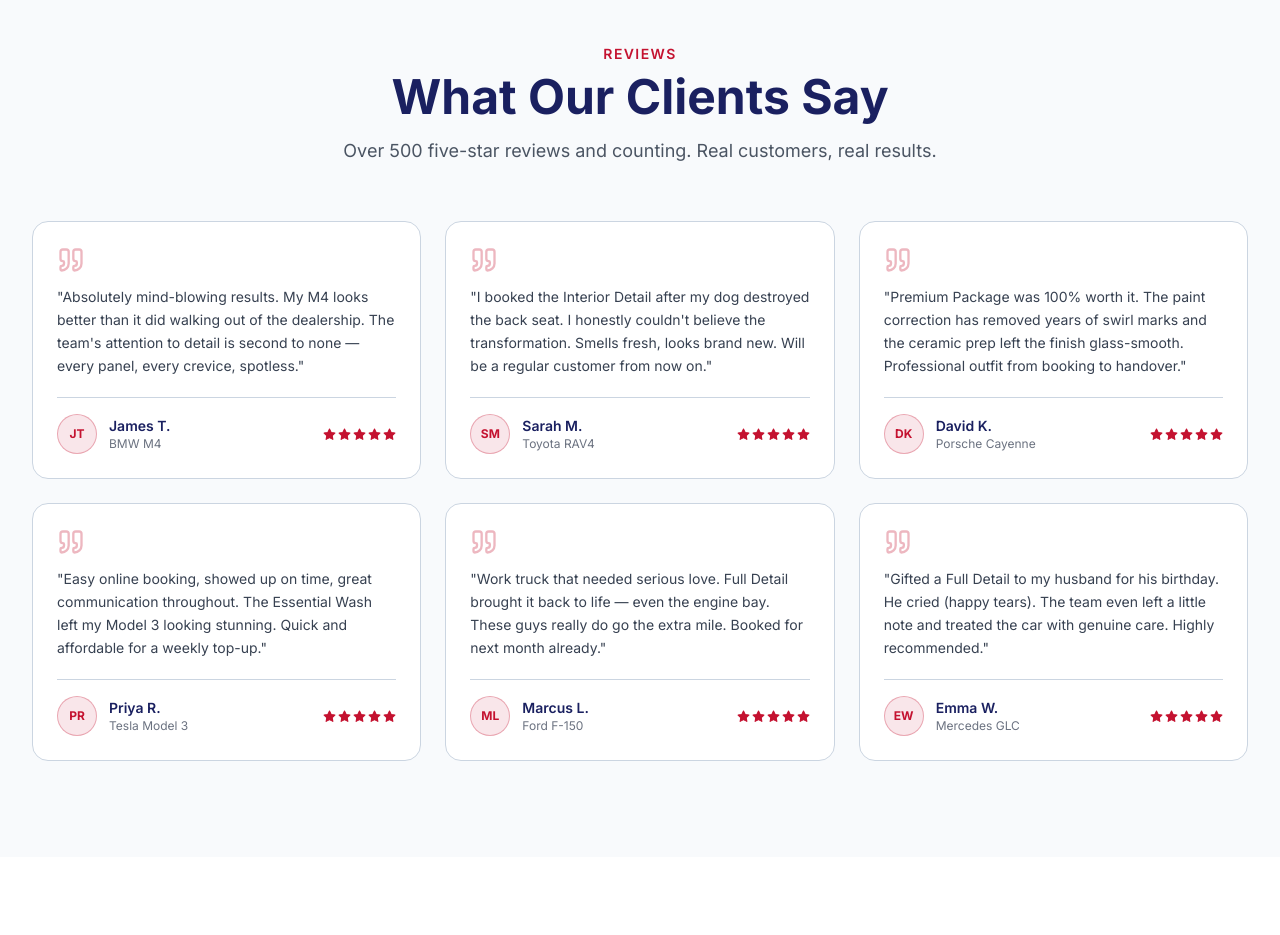
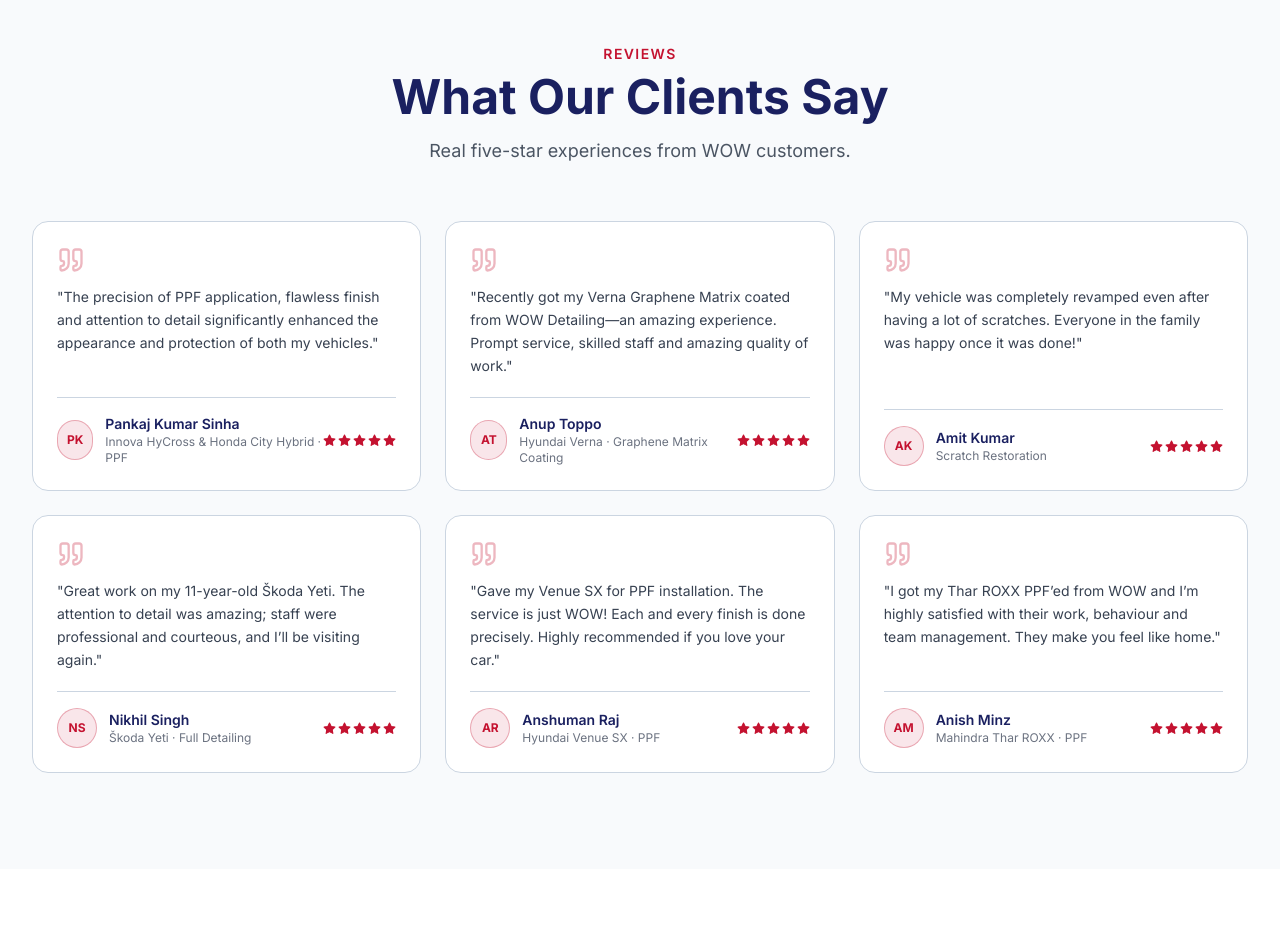
Before and after one commit to unbeatablerajiv/wowdetailing, a React (Vite) app in the folder client/: page / in a window 1280 px wide. Shown: the part 2600-3535 px from the top of the page. Built offline with nearby package versions, Linux system fonts and the light colour scheme; no server answers.

Commit message:
Use authentic customer testimonials

```diff
--- a/client/src/components/Testimonials.jsx
+++ b/client/src/components/Testimonials.jsx
@@ -3,51 +3,51 @@ import { Star, Quote } from 'lucide-react'
 const testimonials = [
   {
     id: 1,
-    name: 'James T.',
-    vehicle: 'BMW M4',
+    name: 'Pankaj Kumar Sinha',
+    vehicle: 'Innova HyCross & Honda City Hybrid · PPF',
     rating: 5,
-    text: "Absolutely mind-blowing results. My M4 looks better than it did walking out of the dealership. The team's attention to detail is second to none — every panel, every crevice, spotless.",
-    avatar: 'JT',
+    text: 'The precision of PPF application, flawless finish and attention to detail significantly enhanced the appearance and protection of both my vehicles.',
+    avatar: 'PK',
   },
   {
     id: 2,
-    name: 'Sarah M.',
-    vehicle: 'Toyota RAV4',
+    name: 'Anup Toppo',
+    vehicle: 'Hyundai Verna · Graphene Matrix Coating',
     rating: 5,
-    text: "I booked the Interior Detail after my dog destroyed the back seat. I honestly couldn't believe the transformation. Smells fresh, looks brand new. Will be a regular customer from now on.",
-    avatar: 'SM',
+    text: 'Recently got my Verna Graphene Matrix coated from WOW Detailing—an amazing experience. Prompt service, skilled staff and amazing quality of work.',
+    avatar: 'AT',
   },
   {
     id: 3,
-    name: 'David K.',
-    vehicle: 'Porsche Cayenne',
+    name: 'Amit Kumar',
+    vehicle: 'Scratch Restoration',
     rating: 5,
-    text: "Premium Package was 100% worth it. The paint correction has removed years of swirl marks and the ceramic prep left the finish glass-smooth. Professional outfit from booking to handover.",
-    avatar: 'DK',
+    text: 'My vehicle was completely revamped even after having a lot of scratches. Everyone in the family was happy once it was done!',
+    avatar: 'AK',
   },
   {
     id: 4,
-    name: 'Priya R.',
-    vehicle: 'Tesla Model 3',
+    name: 'Nikhil Singh',
+    vehicle: 'Škoda Yeti · Full Detailing',
     rating: 5,
-    text: "Easy online booking, showed up on time, great communication throughout. The Essential Wash left my Model 3 looking stunning. Quick and affordable for a weekly top-up.",
-    avatar: 'PR',
+    text: 'Great work on my 11-year-old Škoda Yeti. The attention to detail was amazing; staff were professional and courteous, and I’ll be visiting again.',
+    avatar: 'NS',
   },
   {
     id: 5,
-    name: 'Marcus L.',
-    vehicle: 'Ford F-150',
+    name: 'Anshuman Raj',
+    vehicle: 'Hyundai Venue SX · PPF',
     rating: 5,
-    text: "Work truck that needed serious love. Full Detail brought it back to life — even the engine bay. These guys really do go the extra mile. Booked for next month already.",
-    avatar: 'ML',
+    text: 'Gave my Venue SX for PPF installation. The service is just WOW! Each and every finish is done precisely. Highly recommended if you love your car.',
+    avatar: 'AR',
   },
   {
     id: 6,
-    name: 'Emma W.',
-    vehicle: 'Mercedes GLC',
+    name: 'Anish Minz',
+    vehicle: 'Mahindra Thar ROXX · PPF',
     rating: 5,
-    text: "Gifted a Full Detail to my husband for his birthday. He cried (happy tears). The team even left a little note and treated the car with genuine care. Highly recommended.",
-    avatar: 'EW',
+    text: 'I got my Thar ROXX PPF’ed from WOW and I’m highly satisfied with their work, behaviour and team management. They make you feel like home.',
+    avatar: 'AM',
   },
 ]
 
@@ -69,7 +69,7 @@ export default function Testimonials() {
           <span className="text-brand-500 text-sm font-semibold uppercase tracking-widest">Reviews</span>
           <h2 className="section-heading mt-2">What Our Clients Say</h2>
           <p className="section-subheading mx-auto mt-4">
-            Over 500 five-star reviews and counting. Real customers, real results.
+            Real five-star experiences from WOW customers.
           </p>
         </div>
 
```
